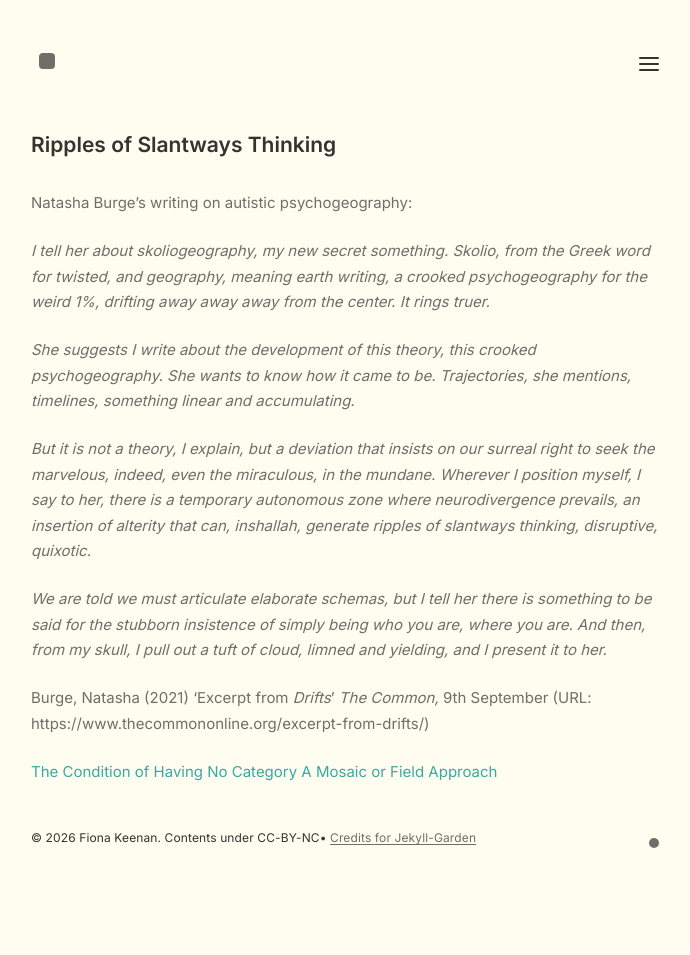
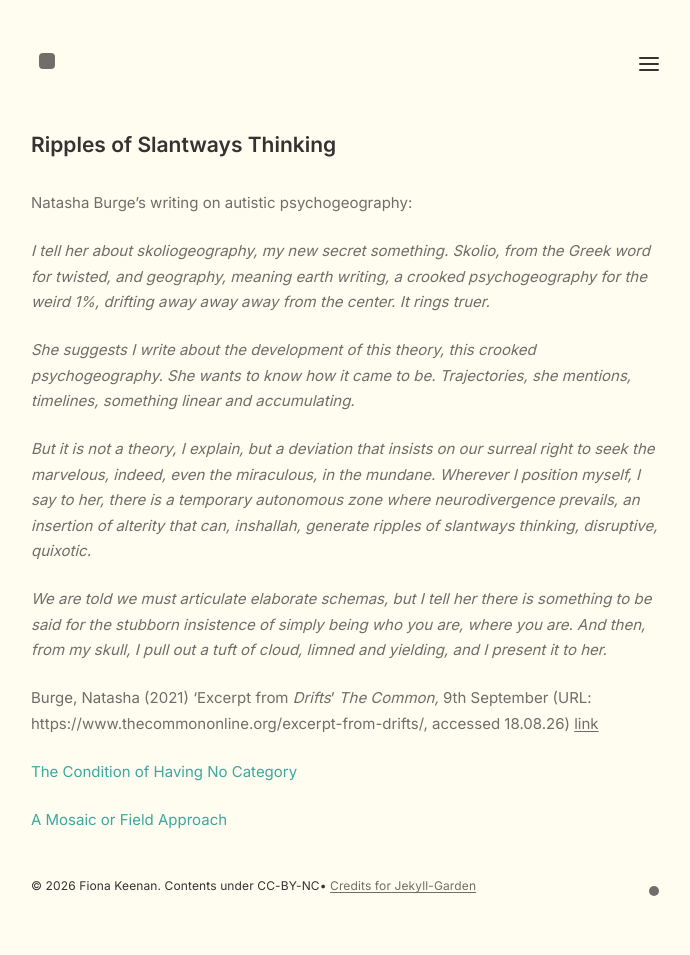
Before and after one commit to fionatkeenan/fionatkeenan.github.io, a Jekyll site: the page built from _notes/Public/Ripples of Slantways Thinking.md, in a window 1280 px wide. Shown: the whole page, without its empty margins (294-984 px from the left). Built offline with Jekyll 4.4.1, drawn with Linux system fonts in a browser that asks for light colours; before the commit the page ends 907 px from its top, so only the background shows below that.

Commit message:
Add files via upload

```diff
--- a/_notes/Public/Ripples of Slantways Thinking.md
+++ b/_notes/Public/Ripples of Slantways Thinking.md
@@ -19,8 +19,9 @@ Natasha Burge's writing on autistic psychogeography:
 *We are told we must articulate elaborate schemas, but I tell her there is something to be said for the stubborn insistence of simply being who you are, where you are. And then, from my skull, I pull out a tuft of cloud, limned and yielding, and I present it to her.*
 
 
-Burge, Natasha (2021) 'Excerpt from *Drifts*' *The Common,* 9th September (URL: https://www.thecommononline.org/excerpt-from-drifts/)
+Burge, Natasha (2021) 'Excerpt from *Drifts*' *The Common,* 9th September (URL: https://www.thecommononline.org/excerpt-from-drifts/, accessed 18.08.26) [[link:: https://www.thecommononline.org/excerpt-from-drifts/]]
 
 
 [[The Condition of Having No Category]]
+
 [[A Mosaic or Field Approach]]
```
Also changed, not shown: _notes/Public/Timekeeper.md (+1 -1 lines).
